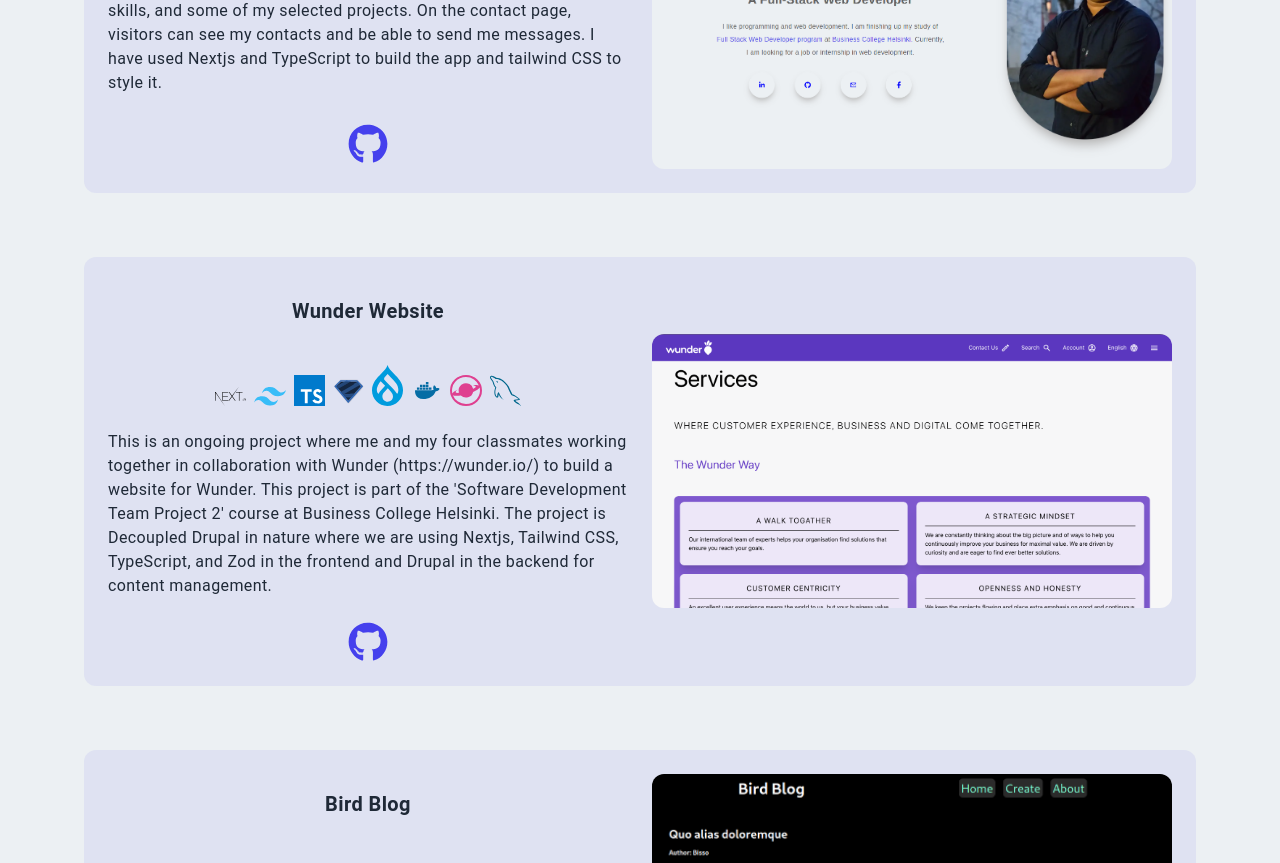
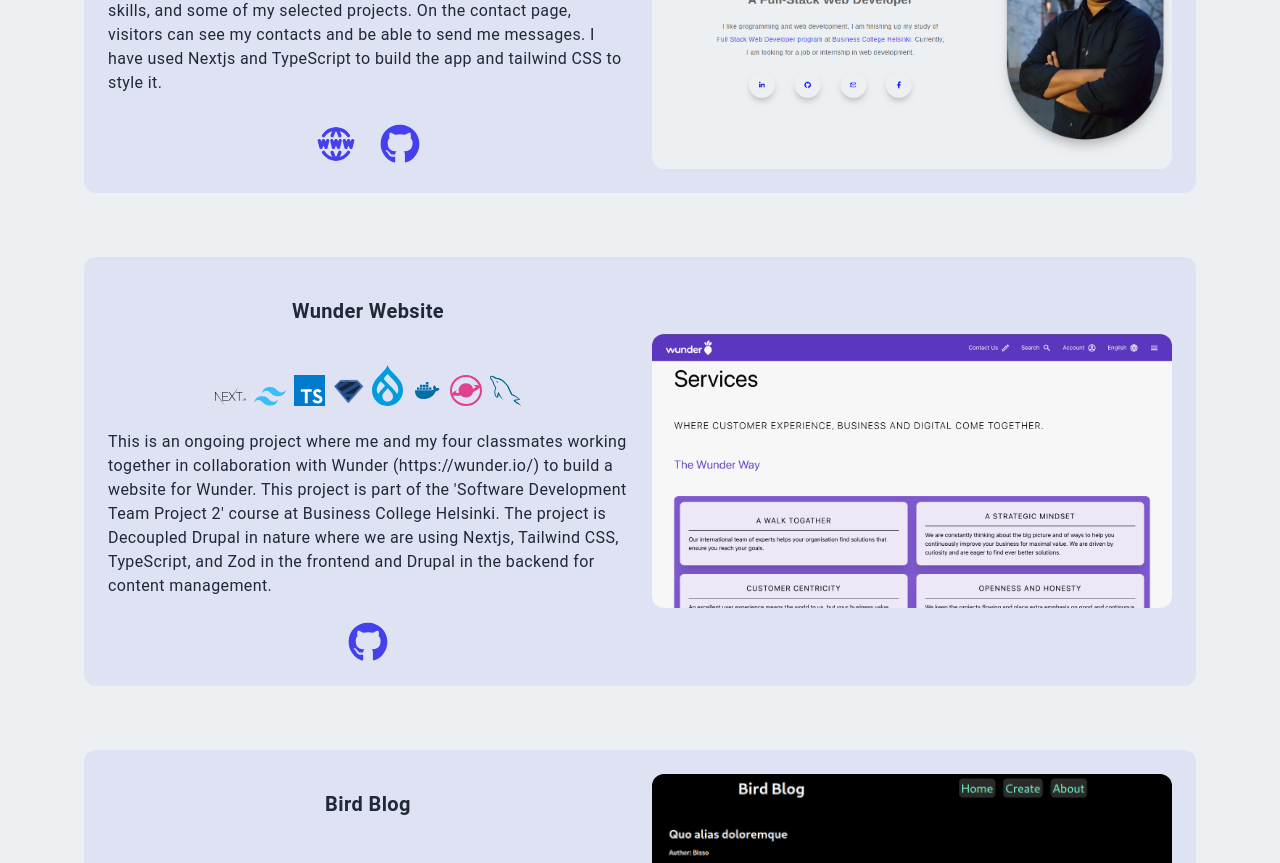
Before and after one commit to Bishwajitkuat/portfolio_next_bisso, a Next.js app: page /projects in a window 1280 px wide. Shown: the part 940-1803 px from the top of the page. Built offline with nearby package versions, Linux system fonts and the light colour scheme.

Commit message:
liveSite added to Portfolio Bishwajit Das project data

```diff
--- a/components/home-page/home-page.tsx
+++ b/components/home-page/home-page.tsx
@@ -23,7 +23,7 @@
               href="https://en.bc.fi/qualifications/full-stack-web-developer-program/"
               target="_blanck"
             >
-              Full Stack Web Developer program
+              Full Stack Web Developer Program
             </Link>{" "}
             at{" "}
             <Link
--- a/data/project-card.ts
+++ b/data/project-card.ts
@@ -45,6 +45,8 @@
     projectDescription:
       "This is my personal portfolio project. Visitors can learn about me, my skills, and some of my selected projects. On the contact page, visitors can see my contacts and be able to send me messages. I have used Nextjs and TypeScript to build the app and tailwind CSS to style it.",
     gitHub: "https://github.com/Bishwajitkuat/portfolio_next_bisso",
+    liveSite:
+      "https://bisso-portfolio-p0h122hr6-bishwajit-das-projects.vercel.app/",
   },
 
   {
```
